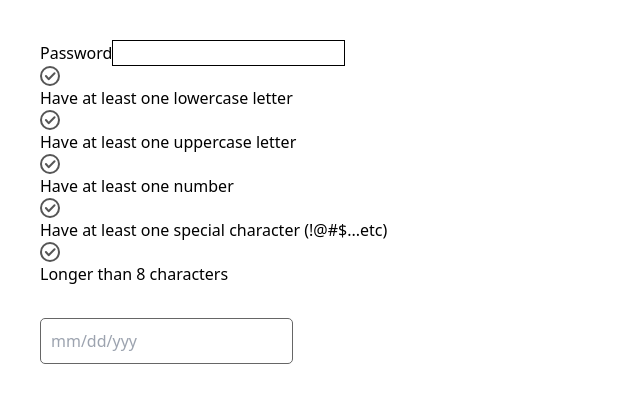
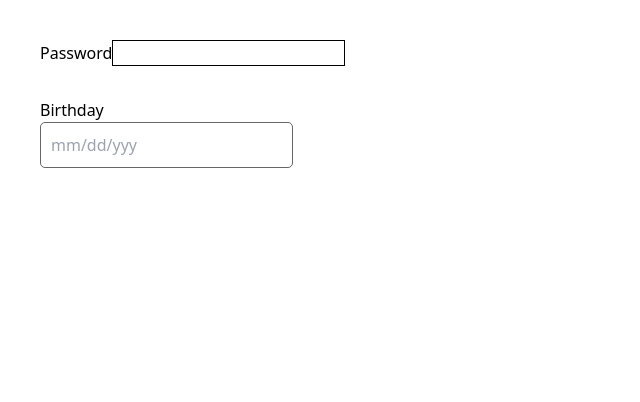
Before and after one commit to duongducanh/ah-exam-frontend, a React (Create React App) app: page / in a window 1280 px wide. Shown: the top 402 px of the page, without its empty margins (0-640 px from the left). Built offline with nearby package versions, Linux system fonts and the light colour scheme.

Commit message:
update forwardRef for Input components

```diff
--- a/src/components/DatePicker/DatePicker.tsx
+++ b/src/components/DatePicker/DatePicker.tsx
@@ -8,6 +8,7 @@ import React, {
 import './datepicker.css';
 import { isValidDate } from '../../utils';
 import useOutsideClick from '../../hooks/useOusideClick';
+import Input from '../Input';
 
 interface DatePickerProps {
   id?: string | undefined;
@@ -15,7 +16,8 @@ interface DatePickerProps {
   value?: string;
   maxDateValue?: string;
   placeholder?: string;
-  name?: string;
+  name: string;
+  label?: string;
 }
 
 type Tab = 'day' | 'year';
@@ -26,7 +28,8 @@ const DatePicker: React.FC<DatePickerProps> = ({
   value = '',
   maxDateValue = '',
   placeholder,
-  name
+  name,
+  label
 }) => {
   // gets the today date time object
   const now: Date = useMemo(() => new Date(), []);
@@ -219,7 +222,7 @@ const DatePicker: React.FC<DatePickerProps> = ({
     e: React.MouseEvent<HTMLElement> | React.KeyboardEvent<HTMLElement>
   ) => {
     e.preventDefault();
-    e.stopPropagation();
+    //e.stopPropagation();
     if (opened) {
       closeAndReset();
     } else {
@@ -307,7 +310,7 @@ const DatePicker: React.FC<DatePickerProps> = ({
         onKeyDown={onInputClick}
         onClick={onInputClick}
       >
-        <input
+        <Input
           type="text"
           id={id}
           value={selectedDate ? formatDate(selectedDate) : ''}
@@ -315,6 +318,7 @@ const DatePicker: React.FC<DatePickerProps> = ({
           ref={dateInputRef}
           placeholder={placeholder}
           name={name}
+          label={label}
         />
       </div>
 
--- a/src/components/Input/Input.tsx
+++ b/src/components/Input/Input.tsx
@@ -1,4 +1,4 @@
-import React from 'react';
+import React, { forwardRef } from 'react';
 import { mergeClasses } from '../../utils';
 
 interface InputProps extends React.InputHTMLAttributes<HTMLInputElement> {
@@ -8,22 +8,22 @@ interface InputProps extends React.InputHTMLAttributes<HTMLInputElement> {
   inputClassName?: string;
 }
 
-const Input: React.FC<InputProps> = ({
-  name,
-  label,
-  inputClassName = '',
-  ...rest
-}) => {
+type Ref = HTMLInputElement;
+
+const Input = forwardRef<Ref, InputProps>((props, ref) => {
+  const { id, name, label, inputClassName = '', ...rest } = props;
+
   return (
     <div>
-      {label && <label htmlFor={name}>{label}</label>}
+      {label && <label htmlFor={id}>{label}</label>}
       <input
-        id={name}
+        ref={ref}
+        name={name}
         className={mergeClasses('border border-black', inputClassName)}
         {...rest}
       />
     </div>
   );
-};
+});
 
 export default Input;
--- a/src/components/Password/Password.tsx
+++ b/src/components/Password/Password.tsx
@@ -1,27 +1,49 @@
-import React, { useState } from 'react';
+import React, { useState, useRef } from 'react';
 import Input from '../Input';
 import PasswordCheckList from './PasswordCheckList';
+import useOutsideClick from '../../hooks/useOusideClick';
 
 const Password = () => {
   const [password, setPassword] = useState<string>('');
+  const [opened, setOpened] = useState<boolean>(false);
+
+  const checkListRef = useRef<HTMLDivElement>(null);
 
   const handleSetPassword = (event: { target: { value: string } }) => {
     setPassword(event.target.value);
   };
 
+  const handleClose = () => {
+    setOpened(false);
+  };
+
+  useOutsideClick(checkListRef, handleClose, opened);
+
   return (
     <>
       <Input
         name="password"
+        id="password"
         label="Password"
         type="password"
         onChange={handleSetPassword}
+        onClick={() => setOpened(true)}
       />
-      <PasswordCheckList
-        value={password}
-        rules={['lowercase', 'uppercase', 'number', 'specialChar', 'minLength']}
-        minLength={8}
-      />
+      {opened && (
+        <div ref={checkListRef}>
+          <PasswordCheckList
+            value={password}
+            rules={[
+              'lowercase',
+              'uppercase',
+              'number',
+              'specialChar',
+              'minLength'
+            ]}
+            minLength={8}
+          />
+        </div>
+      )}
     </>
   );
 };
--- a/src/pages/Home/home.tsx
+++ b/src/pages/Home/home.tsx
@@ -12,6 +12,7 @@ const Home = () => {
       <DatePicker
         name="date-picker"
         id="date-picker"
+        label="Birthday"
         placeholder="mm/dd/yyy"
         maxDateValue={now.toISOString()}
         //value="12/18/2024"
```
